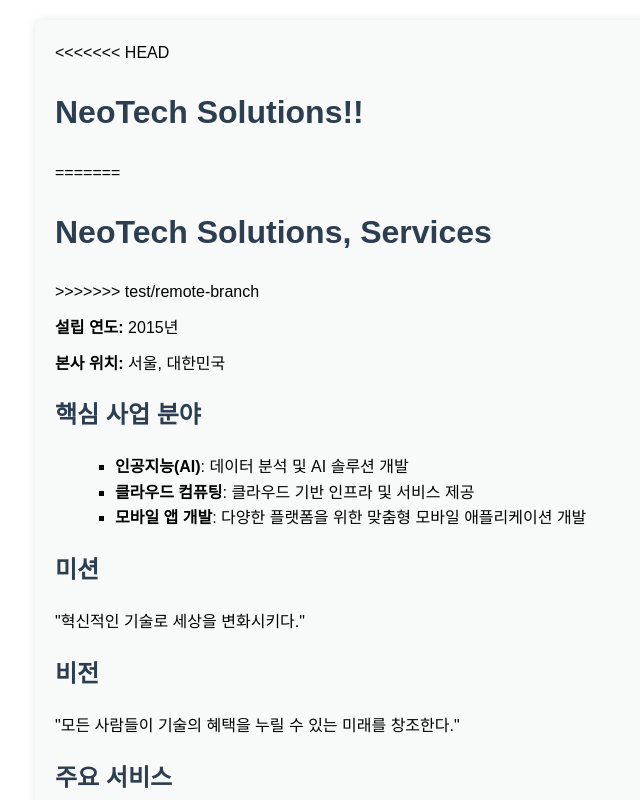
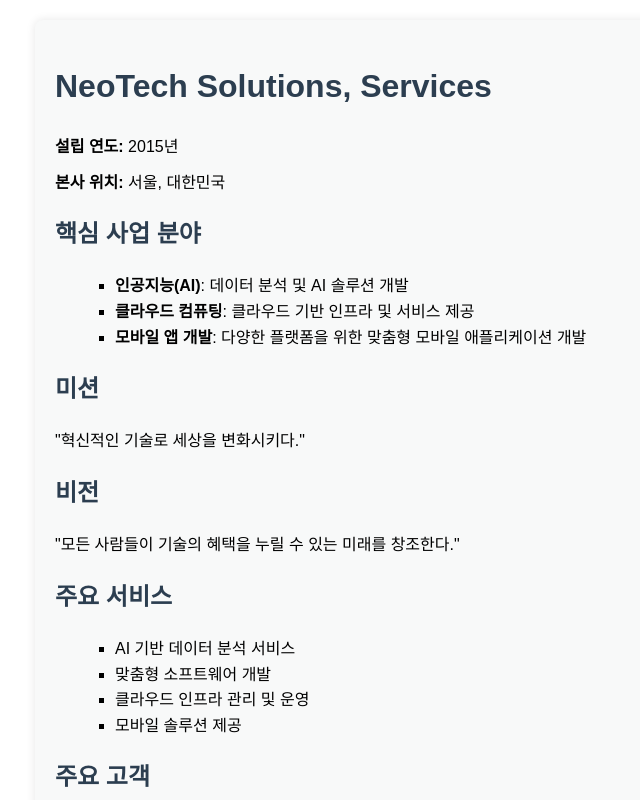
Before and after one commit to rimebore/mastering-git-github, a website: page public/index.html in a window 1280 px wide. Shown: the top 800 px of the page, without its empty margins (185-825 px from the left). Drawn offline with Linux system fonts and the light colour scheme.

Commit message:
Resolve conflicts

```diff
--- a/public/index.html
+++ b/public/index.html
@@ -8,11 +8,7 @@
   </head>
   <body>
     <div class="container">
-<<<<<<< HEAD
-      <h1>NeoTech Solutions!!</h1>
-=======
       <h1>NeoTech Solutions, Services</h1>
->>>>>>> test/remote-branch
       <p><strong>설립 연도:</strong> 2015년</p>
       <p><strong>본사 위치:</strong> 서울, 대한민국</p>
 
```
